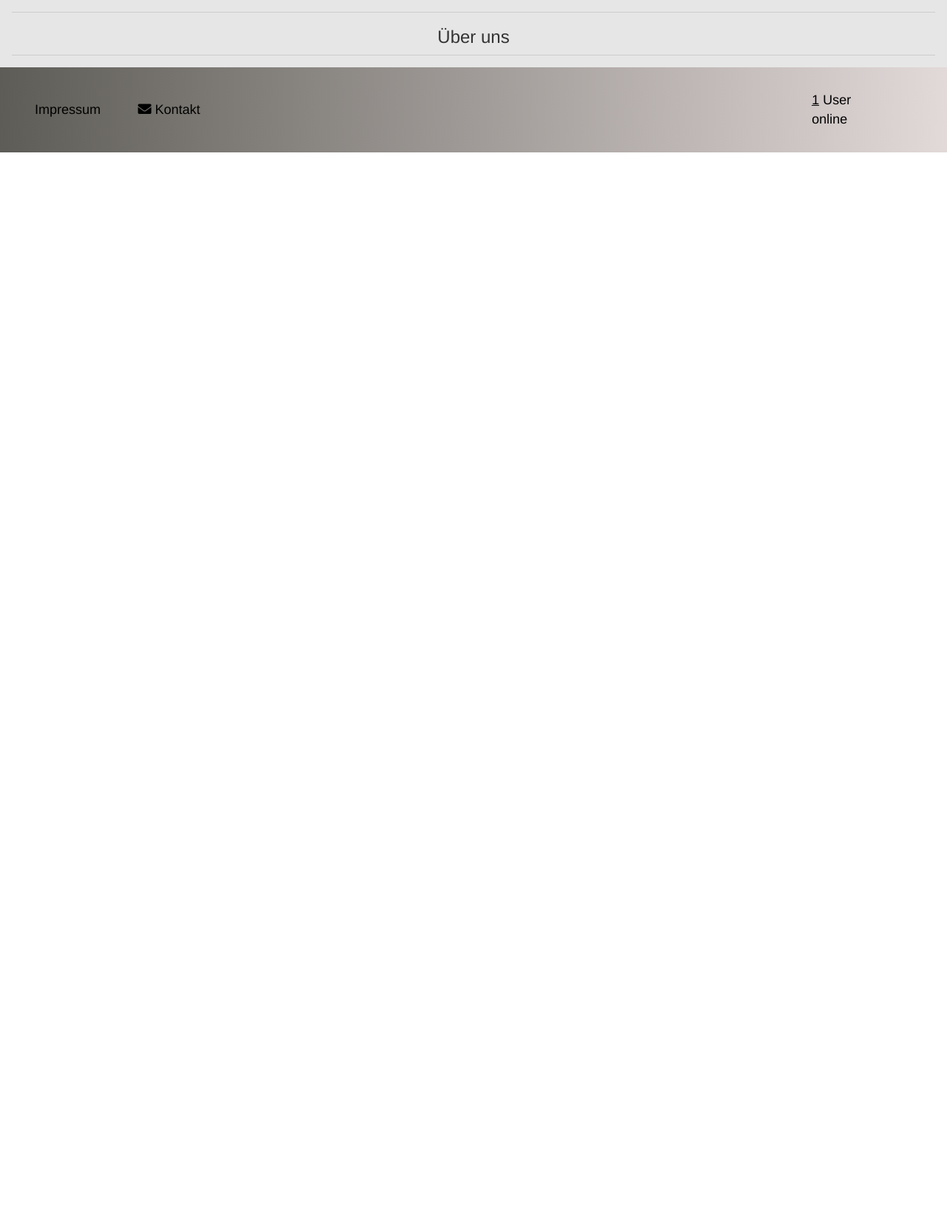
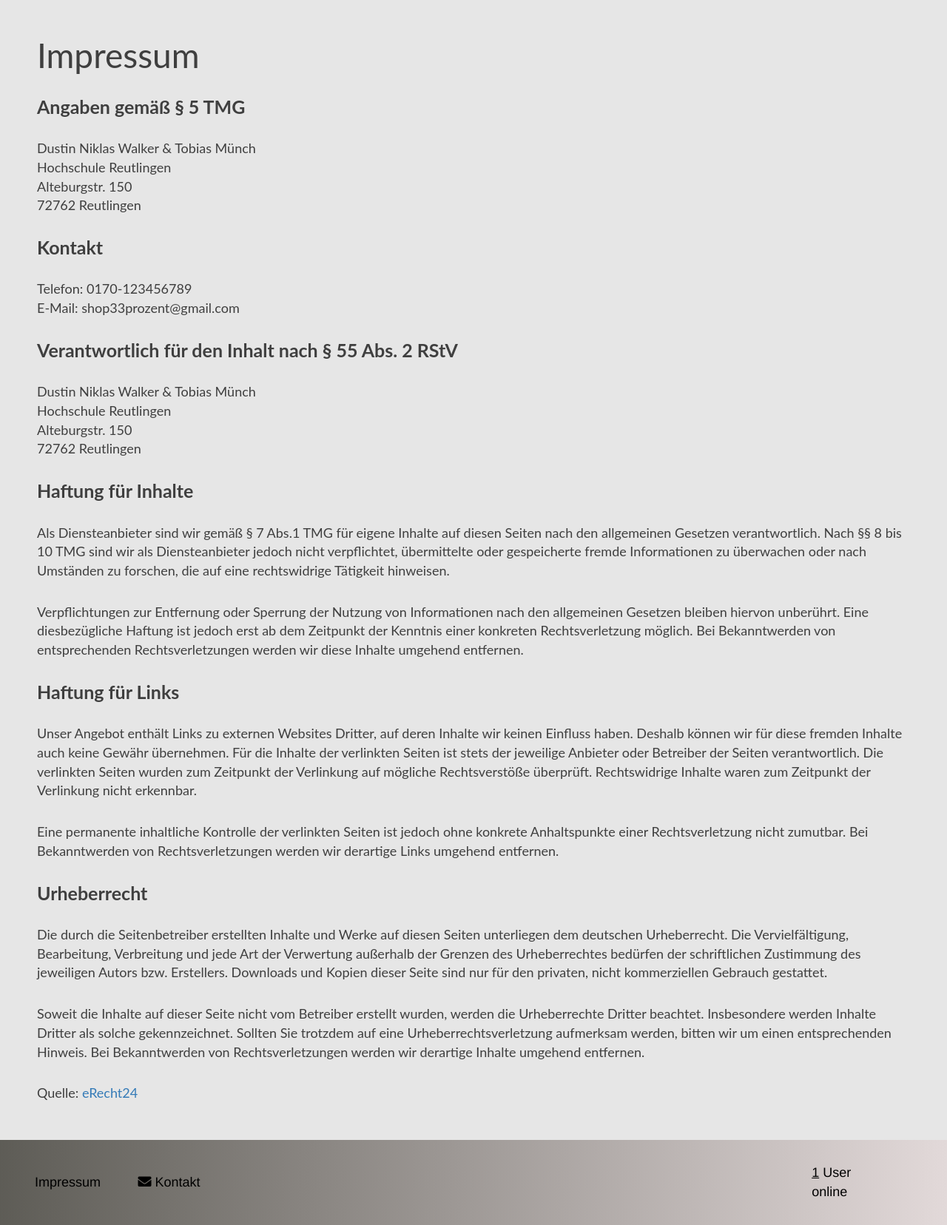
Before and after one commit to Tobi1809/hsrt_web-programming, a PHP site: page /html/aboutUs.php in a window 1280 px wide. Shown: the part 101-1757 px from the top of the page at 74% size. Before the commit the page ends 307 px from the top, so only its background shows below. Run offline with PHP 8.4, Linux system fonts and the light colour scheme; data comes from the database, SQL or seed files in the repository.

Commit message:
Einheitliche background farbe auf allen seiten
- ÜberUns noch eigenen Content einfügen

```diff
--- a/css/impressum.css
+++ b/css/impressum.css
@@ -37,5 +37,5 @@ p.impressum {
 }
 
 body.impressum {
-    background-color: #F4F4F4;
+    background-color: rgb(230, 230, 230);
 }
--- a/css/myStyle.css
+++ b/css/myStyle.css
@@ -4,3 +4,7 @@
 	margin-right: auto;
 	width: 50%;
 }
+
+body.mainColor {
+	background-color:rgb(230, 230, 230);
+}
--- a/html/aboutUs.php
+++ b/html/aboutUs.php
@@ -38,6 +38,8 @@ if (isset($_SESSION["login"])) {
     <!-- our Styles -->
     <link rel="stylesheet" href="../css/headerAndFooterArea.css">
     <link rel="stylesheet" href="../css/productsGrid.css">
+    <link rel="stylesheet" href="../css/impressum.css">
+    <link rel="stylesheet" href="../css/myStyle.css">
 
     <!-- Webseite responsive -->
     <meta name="viewport" content="width=device-width, initial-scale=1">
@@ -69,7 +71,7 @@ if (isset($_SESSION["login"])) {
 
 </head>
 
-<body>
+<body class="mainColor">
 
     <!-- Kopfbereich -->
     <header class="titleBand w3-padding-8">
@@ -130,14 +132,74 @@ if (isset($_SESSION["login"])) {
 
     </header>
 
-    <!-- Main Content Start -->
-    <div class="mainContent">
-
-        <div class="w3-container w3-center">
-            <div class="w3-panel w3-border-top w3-border-bottom">
-                <h3>Über uns</h3>
-            </div>
+    <article>
+        <div class="impressum-entry clearfix">
+            <h1 class="impressum">Impressum</h1>
+            <h2 class="impressum">Angaben gemäß § 5 TMG</h2>
+            <p class="impressum">Dustin Niklas Walker &amp; Tobias Münch
+                <br /> Hochschule Reutlingen
+                <br /> Alteburgstr. 150
+                <br /> 72762 Reutlingen
+            </p>
+            <h2 class="impressum">Kontakt</h2>
+            <p class="impressum">Telefon: 0170-123456789
+                <br /> E-Mail: shop33prozent@gmail.com
+            </p>
+            <h2 class="impressum">Verantwortlich für den Inhalt nach § 55 Abs. 2 RStV</h2>
+            <p class="impressum">Dustin Niklas Walker &amp; Tobias Münch
+                <br /> Hochschule Reutlingen
+                <br /> Alteburgstr. 150
+                <br /> 72762 Reutlingen
+            </p>
+            <h3 class="impressum">Haftung für Inhalte</h3>
+            <p class="impressum">Als Diensteanbieter sind wir gemäß § 7 Abs.1 TMG für eigene Inhalte auf diesen Seiten
+                nach den
+                allgemeinen
+                Gesetzen verantwortlich. Nach §§ 8 bis 10 TMG sind wir als Diensteanbieter jedoch nicht verpflichtet,
+                übermittelte oder gespeicherte fremde Informationen zu überwachen oder nach Umständen zu forschen, die
+                auf
+                eine rechtswidrige Tätigkeit hinweisen.
+            </p>
+            <p class="impressum">Verpflichtungen zur Entfernung oder Sperrung der Nutzung von Informationen nach den
+                allgemeinen Gesetzen
+                bleiben hiervon unberührt. Eine diesbezügliche Haftung ist jedoch erst ab dem Zeitpunkt der Kenntnis
+                einer
+                konkreten Rechtsverletzung möglich. Bei Bekanntwerden von entsprechenden Rechtsverletzungen werden wir
+                diese
+                Inhalte umgehend entfernen.
+            </p>
+            <h3 class="impressum">Haftung für Links</h3>
+            <p class="impressum">Unser Angebot enthält Links zu externen Websites Dritter, auf deren Inhalte wir keinen
+                Einfluss haben.
+                Deshalb können wir für diese fremden Inhalte auch keine Gewähr übernehmen. Für die Inhalte der
+                verlinkten
+                Seiten ist stets der jeweilige Anbieter oder Betreiber der Seiten verantwortlich. Die verlinkten Seiten
+                wurden zum Zeitpunkt der Verlinkung auf mögliche Rechtsverstöße überprüft. Rechtswidrige Inhalte waren
+                zum
+                Zeitpunkt der Verlinkung nicht erkennbar.
+            </p>
+            <p class="impressum">Eine permanente inhaltliche Kontrolle der verlinkten Seiten ist jedoch ohne konkrete
+                Anhaltspunkte einer
+                Rechtsverletzung nicht zumutbar. Bei Bekanntwerden von Rechtsverletzungen werden wir derartige Links
+                umgehend entfernen.
+            </p>
+            <h3 class="impressum">Urheberrecht</h3>
+            <p class="impressum">Die durch die Seitenbetreiber erstellten Inhalte und Werke auf diesen Seiten
+                unterliegen dem deutschen
+                Urheberrecht. Die Vervielfältigung, Bearbeitung, Verbreitung und jede Art der Verwertung außerhalb der
+                Grenzen des Urheberrechtes bedürfen der schriftlichen Zustimmung des jeweiligen Autors bzw. Erstellers.
+                Downloads und Kopien dieser Seite sind nur für den privaten, nicht kommerziellen Gebrauch gestattet.
+            </p>
+            <p class="impressum">Soweit die Inhalte auf dieser Seite nicht vom Betreiber erstellt wurden, werden die
+                Urheberrechte Dritter
+                beachtet. Insbesondere werden Inhalte Dritter als solche gekennzeichnet. Sollten Sie trotzdem auf eine
+                Urheberrechtsverletzung aufmerksam werden, bitten wir um einen entsprechenden Hinweis. Bei Bekanntwerden
+                von
+                Rechtsverletzungen werden wir derartige Inhalte umgehend entfernen.
+            </p>
+            <p class="impressum">Quelle: <a href="https://www.e-recht24.de">eRecht24</a></p>
         </div>
+    </article>
 
         <!-- Fußleiste -->
         <footer class="titleBand w3-padding-32">
@@ -168,9 +230,6 @@ if (isset($_SESSION["login"])) {
 
         </footer>
 
-    </div>
-    <!-- Main Content Ende -->
-
 </body>
 
 </html>
--- a/html/checkout.php
+++ b/html/checkout.php
@@ -98,6 +98,7 @@ if (isset($_SESSION["uid"])) {
     <!-- our Styles -->
     <link rel="stylesheet" href="../css/headerAndFooterArea.css">
     <link rel="stylesheet" href="../css/productsGrid.css">
+    <link rel="stylesheet" href="../css/myStyle.css">
 
     <script>
         $(document).ready(function () { // wichtig!
@@ -151,7 +152,7 @@ if (isset($_SESSION["uid"])) {
 
 </head>
 
-<body>
+<body class="mainColor">
 
     <!-- Kopfbereich -->
     <header class="titleBand w3-padding-8">
--- a/html/home.php
+++ b/html/home.php
@@ -45,6 +45,8 @@ if (isset($_SESSION["login"])) {
     <!-- Stylesheet & FontAwesome für Icons -->
     <link rel="stylesheet" href="../css/w3.css">
     <link rel="stylesheet" href="../libraries/FontAwesome/CSS/all.css">
+    <link rel="stylesheet" href="../css/myStyle.css">
+
 
     <!-- Für das Karussell-->
     <link rel="stylesheet" href="https://maxcdn.bootstrapcdn.com/bootstrap/3.4.1/css/bootstrap.min.css">
@@ -78,7 +80,7 @@ if (isset($_SESSION["login"])) {
 
 </head>
 
-<body>
+<body class ="mainColor">
 
     <!-- Kopfbereich -->
     <header class="titleBand w3-padding-8">
--- a/html/impressum.php
+++ b/html/impressum.php
@@ -38,6 +38,7 @@ if (isset($_SESSION["login"])) {
     <!-- Our Styles -->
     <link rel="stylesheet" href="../css/headerAndFooterArea.css">
     <link rel="stylesheet" href="../css/impressum.css">
+    <link rel="stylesheet" href="../css/myStyle.css">
 
     <!-- Webseite responsive -->
     <meta name="viewport" content="width=device-width, initial-scale=1">
@@ -70,7 +71,7 @@ if (isset($_SESSION["login"])) {
 
 </head>
 
-<body class="impressum">
+<body class="mainColor">
 
     <!-- Kopfbereich -->
     <header class="titleBand w3-padding-8">
--- a/html/login.php
+++ b/html/login.php
@@ -38,6 +38,7 @@ if (isset($_SESSION["login"])) {
     <link rel="stylesheet" href="../css/headerAndFooterArea.css">
     <link rel="stylesheet" href="../css/productsGrid.css">
     <link rel="stylesheet" href="../css/formLogin.css">
+    <link rel="stylesheet" href="../css/myStyle.css">
 
     <!-- for animations -->
     <link rel="stylesheet" href="https://cdnjs.cloudflare.com/ajax/libs/animate.css/4.0.0/animate.min.css" />
@@ -118,7 +119,7 @@ if (isset($_SESSION["login"])) {
 
 </head>
 
-<body>
+<body class="mainColor">
 
     <!-- Kopfbereich -->
     <header class="titleBand w3-padding-8">
--- a/html/myOrders.php
+++ b/html/myOrders.php
@@ -39,6 +39,7 @@ if (isset($_SESSION["login"])) {
     <link rel="stylesheet" href="../css/headerAndFooterArea.css">
     <link rel="stylesheet" href="../css/productsGrid.css">
     <link rel="stylesheet" href="../css/myOrders.css">
+    <link rel="stylesheet" href="../css/myStyle.css">
 
     <!-- Webseite responsive -->
     <meta name="viewport" content="width=device-width, initial-scale=1">
@@ -69,7 +70,7 @@ if (isset($_SESSION["login"])) {
 
 </head>
 
-<body>
+<body class="mainColor">
 
     <!-- Kopfbereich -->
     <header class="titleBand w3-padding-8">
--- a/html/orderFailed.php
+++ b/html/orderFailed.php
@@ -45,6 +45,7 @@ if (isset($_SESSION["login"])) {
     <!-- our Styles -->
     <link rel="stylesheet" href="../css/headerAndFooterArea.css">
     <link rel="stylesheet" href="../css/productsGrid.css">
+    <link rel="stylesheet" href="../css/myStyle.css">
 
     <!-- Webseite responsive -->
     <meta name="viewport" content="width=device-width, initial-scale=1">
@@ -122,7 +123,7 @@ if (isset($_SESSION["login"])) {
 
 </head>
 
-<body>
+<body class="mainColor">
 
     <!-- Kopfbereich -->
     <header class="titleBand w3-padding-8">
--- a/html/orderSuccesfull.php
+++ b/html/orderSuccesfull.php
@@ -65,6 +65,7 @@
     <link rel="stylesheet" href="../css/headerAndFooterArea.css">
     <link rel="stylesheet" href="../css/productsGrid.css">
     <link rel="stylesheet" href="../css/myStyle">
+    <link rel="stylesheet" href="../css/myStyle.css">
 
     <!-- Webseite responsive -->
     <meta name="viewport" content="width=device-width, initial-scale=1">
@@ -95,7 +96,7 @@
 
 </head>
 
-<body>
+<body class="mainColor">
 
     <!-- Kopfbereich -->
     <header class="titleBand w3-padding-8">
--- a/html/register.php
+++ b/html/register.php
@@ -38,6 +38,7 @@ if (isset($_SESSION["login"])) {
   <link rel="stylesheet" href="../css/headerAndFooterArea.css">
   <link rel="stylesheet" href="../css/productsGrid.css">
   <link rel="stylesheet" href="../css/formRegister.css">
+  <link rel="stylesheet" href="../css/myStyle.css">
 
   <!-- for animations -->
   <link rel="stylesheet" href="https://cdnjs.cloudflare.com/ajax/libs/animate.css/4.0.0/animate.min.css" />
@@ -122,7 +123,7 @@ if (isset($_SESSION["login"])) {
 
 </head>
 
-<body>
+<body class="mainColor">
 
   <!-- Kopfbereich -->
   <header class="titleBand w3-padding-8">
--- a/html/shoppingCart.php
+++ b/html/shoppingCart.php
@@ -52,6 +52,7 @@ if (isset($_SESSION["login"])) {
     <!-- our Styles -->
     <link rel="stylesheet" href="../css/headerAndFooterArea.css">
     <link rel="stylesheet" href="../css/productsGrid.css">
+    <link rel="stylesheet" href="../css/myStyle.css">
 
     <script>
         $(document).ready(function () { // wichtig!
@@ -70,7 +71,7 @@ if (isset($_SESSION["login"])) {
 
 </head>
 
-<body>
+<body class="mainColor">
 
     <!-- Kopfbereich -->
     <header class="titleBand w3-padding-8">
```
Also changed, not shown: html/contactForm.php (+5 -2 lines).
